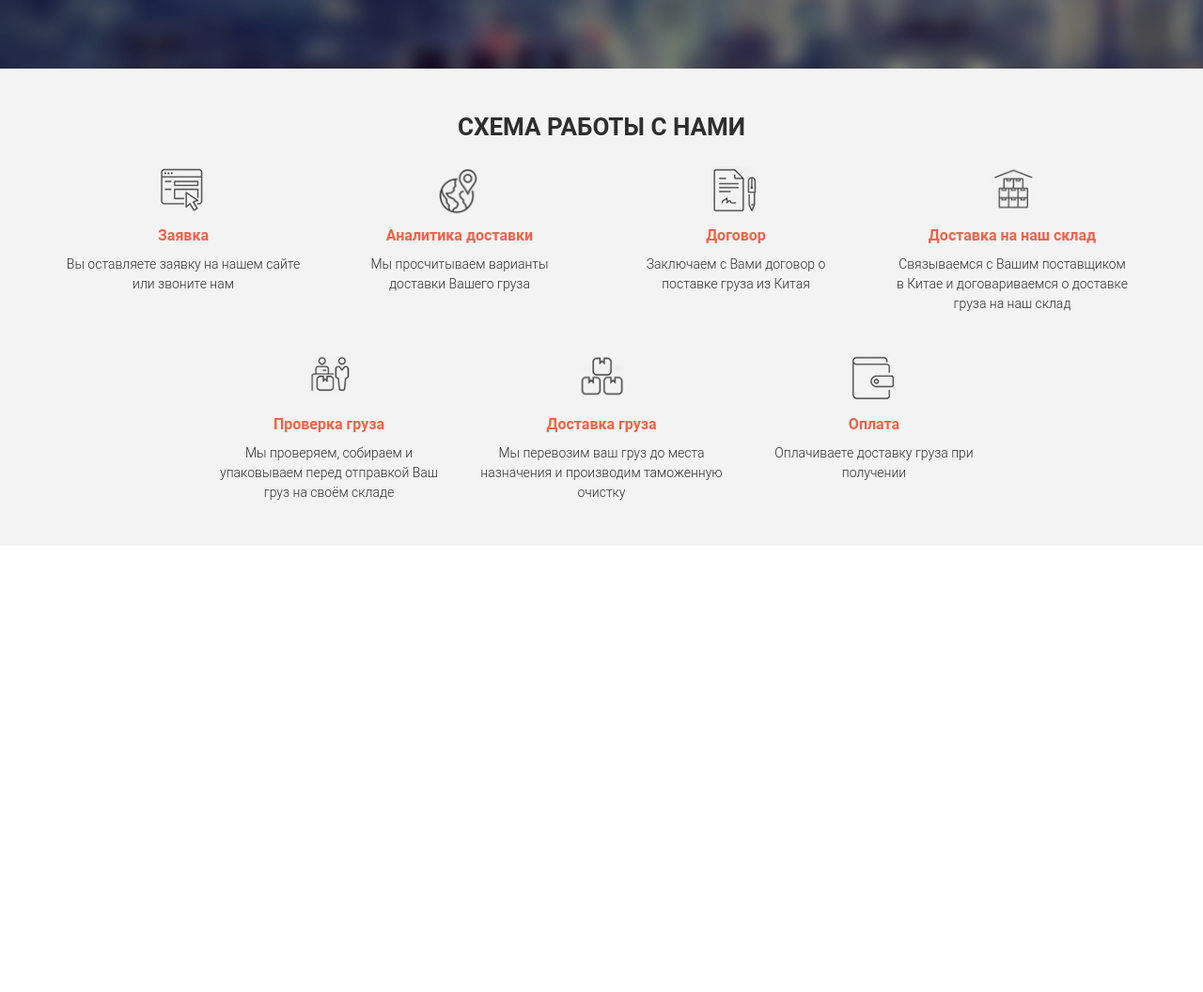
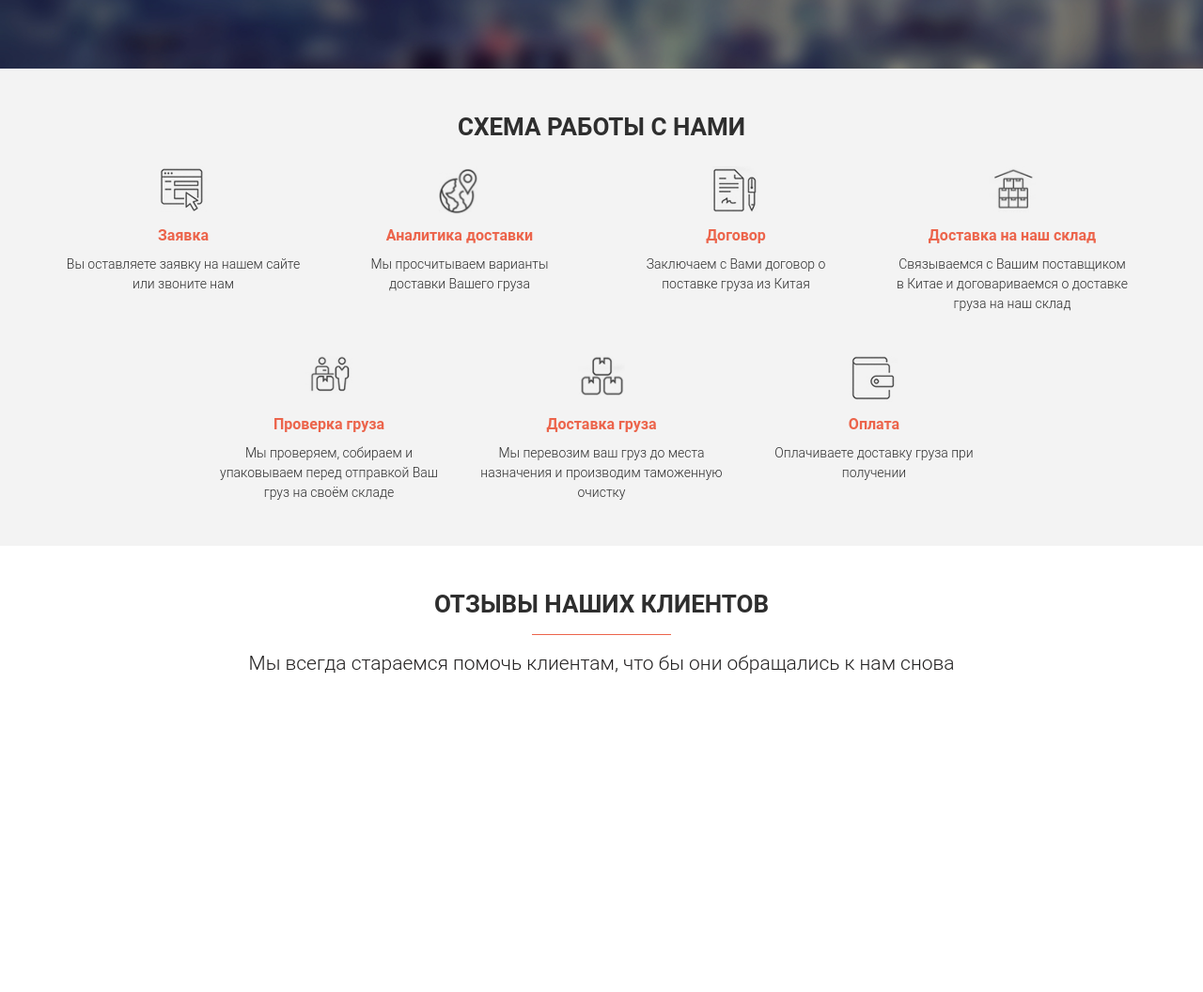
Before and after one commit to ITmTm/project_japan-glopt, a plain HTML site: page src/index.html in a window 1280 px wide. Shown: the part 3702-4758 px from the top of the page at 94% size. Before the commit the page ends 4283 px from the top, so only its background shows below. Drawn offline with Linux system fonts and the light colour scheme; files whose address does not match are found by name.

Commit message:
create new block reviews

```diff
--- a/src/index.html
+++ b/src/index.html
@@ -375,13 +375,13 @@
 		</div>
 </section>
 
-<!--<section class="reviews">-->
-<!--		<div class="container">-->
-<!--				<h2 class="title">отзывы наших клиентов</h2>-->
-<!--				<div class="divider"></div>-->
-<!--				<div class="reviews__subtitle">Мы всегда стараемся помочь клиентам, что бы они обращались к нам снова</div>-->
-<!--		</div>-->
-<!--</section>-->
+<section class="reviews">
+		<div class="container">
+				<h2 class="title">отзывы наших клиентов</h2>
+				<div class="divider"></div>
+				<div class="reviews__subtitle">Мы всегда стараемся помочь клиентам, что бы они обращались к нам снова</div>
+		</div>
+</section>
 
 </body>
 </html>
```
